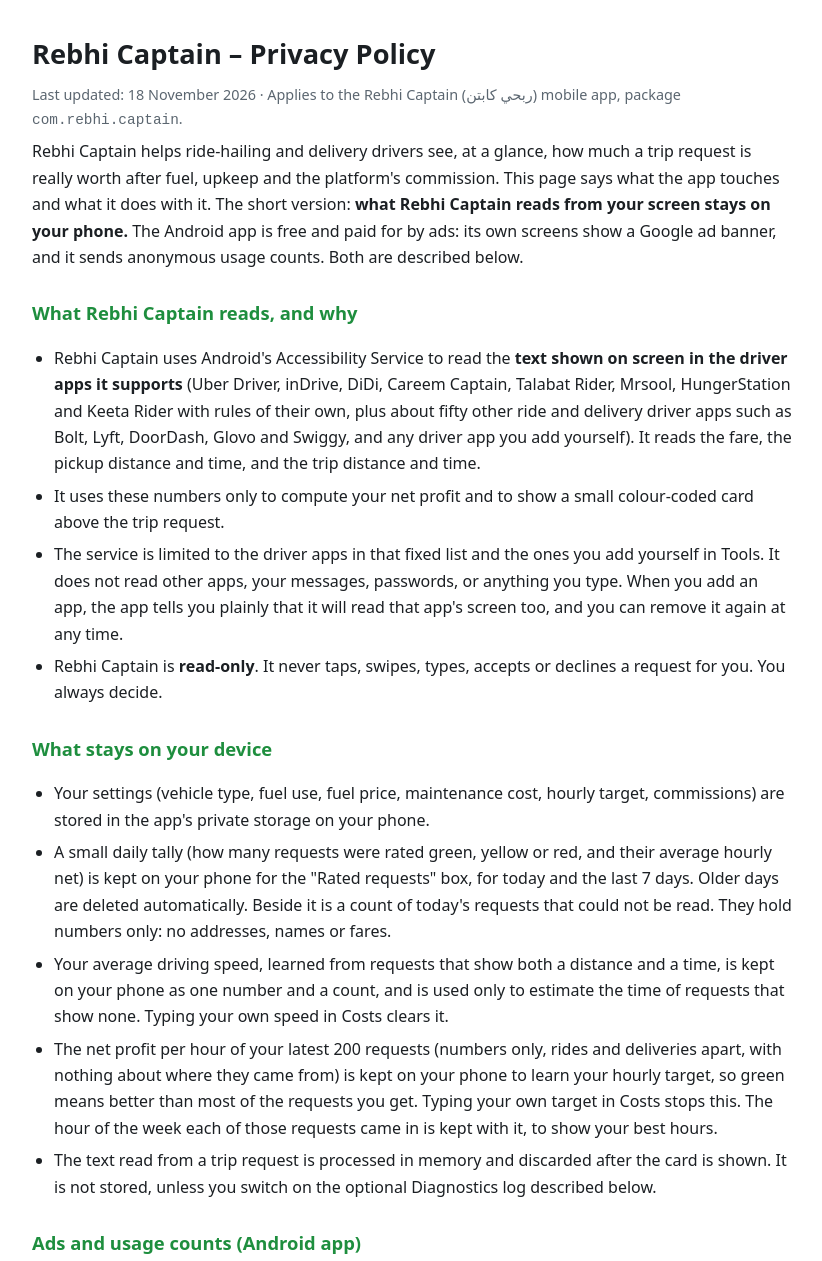
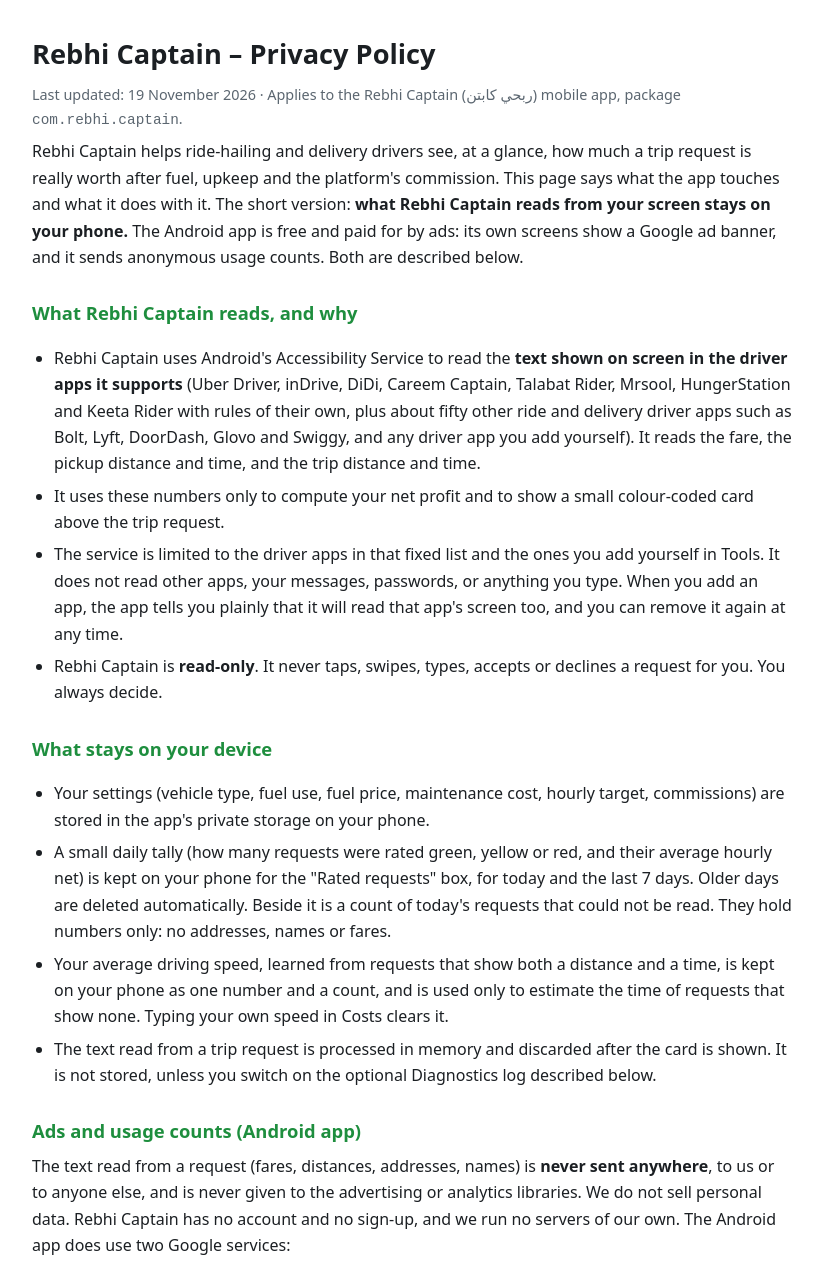
Before and after one commit to mohamedali221298-create/rebhi-privacy, a plain HTML site: page index.html in a window 1280 px wide. Shown: the top 1261 px of the page, without its empty margins (228-1050 px from the left). Drawn offline with Linux system fonts and the light colour scheme.

Commit message:
Privacy policy: request figures for a learned target are no longer kept
Co-Authored-By: Claude Opus 5.5 <noreply@anthropic.com>

```diff
--- a/index.html
+++ b/index.html
@@ -21,7 +21,7 @@
 
 <section id="en" lang="en" dir="ltr" style="border-top:0;margin-top:0">
 <h1>Rebhi Captain – Privacy Policy</h1>
-<p class="muted">Last updated: 18 November 2026 · Applies to the Rebhi Captain (ربحي كابتن) mobile app, package <code>com.rebhi.captain</code>.</p>
+<p class="muted">Last updated: 19 November 2026 · Applies to the Rebhi Captain (ربحي كابتن) mobile app, package <code>com.rebhi.captain</code>.</p>
 
 <p>Rebhi Captain helps ride-hailing and delivery drivers see, at a glance, how much a trip request is really worth after fuel, upkeep and the platform's commission. This page says what the app touches and what it does with it. The short version: <strong>what Rebhi Captain reads from your screen stays on your phone.</strong> The Android app is free and paid for by ads: its own screens show a Google ad banner, and it sends anonymous usage counts. Both are described below.</p>
 
@@ -38,7 +38,6 @@
   <li>Your settings (vehicle type, fuel use, fuel price, maintenance cost, hourly target, commissions) are stored in the app's private storage on your phone.</li>
   <li>A small daily tally (how many requests were rated green, yellow or red, and their average hourly net) is kept on your phone for the "Rated requests" box, for today and the last 7 days. Older days are deleted automatically. Beside it is a count of today's requests that could not be read. They hold numbers only: no addresses, names or fares.</li>
   <li>Your average driving speed, learned from requests that show both a distance and a time, is kept on your phone as one number and a count, and is used only to estimate the time of requests that show none. Typing your own speed in Costs clears it.</li>
-  <li>The net profit per hour of your latest 200 requests (numbers only, rides and deliveries apart, with nothing about where they came from) is kept on your phone to learn your hourly target, so green means better than most of the requests you get. Typing your own target in Costs stops this. The hour of the week each of those requests came in is kept with it, to show your best hours.</li>
   <li>The text read from a trip request is processed in memory and discarded after the card is shown. It is not stored, unless you switch on the optional Diagnostics log described below.</li>
 </ul>
 
@@ -99,7 +98,6 @@
   <li>إعداداتك (نوع المركبة واستهلاك البنزين وسعره وتكلفة الصيانة وهدفك في الساعة والعمولات) بتتخزن في مساحة التطبيق الخاصة على موبايلك.</li>
   <li>عدّاد يومي صغير (كام طلب اتقيّم أخضر وأصفر وأحمر ومتوسط صافي الساعة) بيتخزن على موبايلك لخانة «الطلبات اللي اتقيّمت»، للنهارده وآخر ٧ أيام. الأيام الأقدم بتتمسح لوحدها. ومعاه عدّاد لطلبات النهارده اللي ماتقرتش. أرقام بس: من غير عناوين ولا أسماء ولا أجرة.</li>
   <li>متوسط سرعتك في السواقة، اللي بيتعلّمه التطبيق من الطلبات اللي فيها المسافة والوقت، بيتخزن على موبايلك كرقم واحد وعدّاد، وبيُستخدم بس لتقدير وقت الطلبات اللي مفيهاش وقت. لو كتبت سرعة بنفسك في «تكاليفي» بيتمسح.</li>
-  <li>صافي الساعة لآخر ٢٠٠ طلب جالك (أرقام بس، الرحلات لوحدها والتوصيل لوحده، ومن غير أي حاجة عن مكانها) بيتخزن على موبايلك عشان التطبيق يتعلّم هدفك في الساعة، فالأخضر يعني أحسن من أغلب الطلبات اللي بتجيلك. لو كتبت هدف بنفسك في «تكاليفي» التعلّم بيقف. ومع كل رقم بتتخزن الساعة واليوم اللي الطلب جه فيهم، عشان يوريك أحسن أوقاتك.</li>
   <li>نص الطلب اللي بيتقرا بيتعالج في الذاكرة ويتمسح بعد عرض الكارت، ومبيتخزنش، إلا لو شغّلت سجل التشخيص الاختياري المذكور تحت.</li>
 </ul>
 
```
